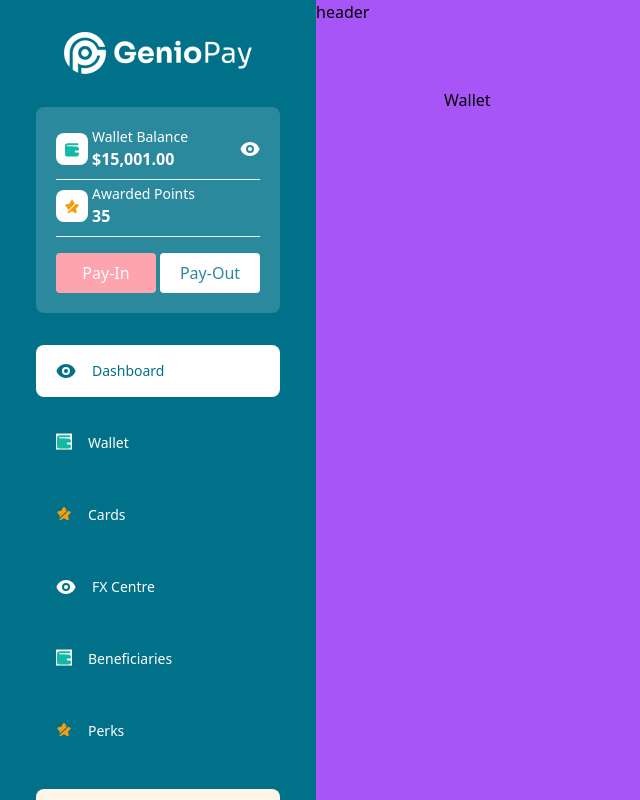
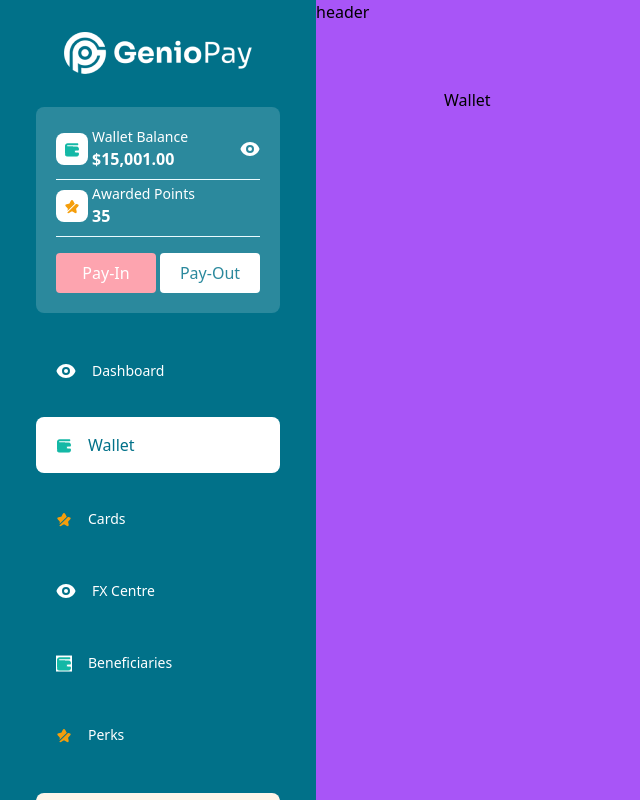
Before and after one commit to mcajongbah/geniopay, a React (Vite) app: page /wallet in a window 1280 px wide. Shown: the whole page, without its empty margins (0-640 px from the left). Built offline with nearby package versions, Linux system fonts and the light colour scheme.

Commit message:
made active link more dynamic

```diff
--- a/src/components/Sidebar.tsx
+++ b/src/components/Sidebar.tsx
@@ -1,4 +1,4 @@
-import { Link } from "react-router-dom";
+import { Link, NavLink } from "react-router-dom";
 import { EyeIcon, StarIcon, WalletIcon } from "./Icons";
 
 type SidebarProps = {};
@@ -22,21 +22,22 @@ const navItems = [
   {
     title: "FX Centre",
     icon: <EyeIcon />,
-    link: "/",
+    link: "/fx-centre",
   },
   {
     title: "Beneficiaries",
     icon: <WalletIcon />,
-    link: "/wallet",
+    link: "/beneficiaries",
   },
   {
     title: "Perks",
     icon: <StarIcon />,
-    link: "/settings",
+    link: "/perks",
   },
 ];
 
 const Sidebar: React.FC<SidebarProps> = ({}) => {
+    // const router = useRouter();
   return (
     <aside className="flex flex-col w-[316px] space-y-8 py-8 px-9 bg-primary">
       <div className="w-full flex justify-center">
@@ -86,18 +87,22 @@ const Sidebar: React.FC<SidebarProps> = ({}) => {
 
       <div className="flex flex-col space-y-5">
         {navItems.map((item, index) => (
-          <Link to={item.link} key={index}>
+          <NavLink to={item.link} key={index}>
+            {({ isActive }) => (
               <div
                 className={`flex items-center  px-5 py-4 ${
-                index === 0 ? "bg-white text-primary" : "bg-inherit text-white"
+                  isActive
+                    ? "bg-white text-primary text-base"
+                    : "bg-inherit text-white text-sm"
                 }  rounded-lg`}
               >
-              <div className="flex justify-center space-x-4">
+                <div className="flex justify-center items-center space-x-4">
                   {item.icon}
-                <p className="text-sm font-normal">{item.title}</p>
+                  <p className="font-normal">{item.title}</p>
                 </div>
               </div>
-          </Link>
+            )}
+          </NavLink>
         ))}
       </div>
 
```
Lines whose indentation alone changed are shown as unchanged.
